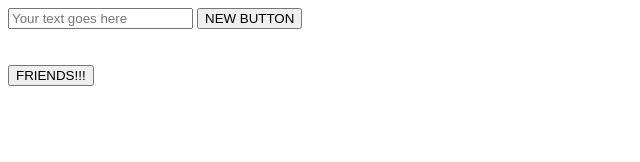
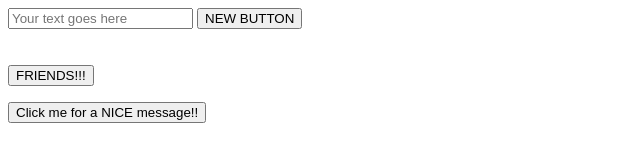
Before and after one commit to mdm121/manipulate_html_dom, a plain HTML site: page index.html in a window 1280 px wide. Both pictures are taken after a click on the button "NEW BUTTON". Shown: the whole page, without its empty margins (0-640 px from the left). Drawn offline with nearby package versions, Linux system fonts and the light colour scheme.

Commit message:
Progress made

```diff
--- a/apps.js
+++ b/apps.js
@@ -0,0 +1,22 @@
+let container = document.getElementById('container');
+
+document.addEventListener('DOMContentLoaded', function() {
+let btn = document.createElement('button');
+btn.innerText = "Click me for a NICE message!!";
+btn.addEventListener('click', function() {
+    alert("Conquer all obstacles in your way... today shall be an amazing day!!");
+
+});
+
+container.appendChild(btn);
+
+let newBtn = document.getElementById('newBtn');
+let textBox = document.getElementById('textBox');
+newBtn.addEventListener('click', function() {
+    let text = document.getElementById('textBox').value;
+    alert(text);
+});
+
+
+
+});
--- a/index.html
+++ b/index.html
@@ -8,6 +8,8 @@
     <link rel="stylesheet" href="style.css">
 </head>
 <body>
+    <div id="container">
+
     <input id="textBox" type="text" placeholder="Your text goes here">
     <button id="newBtn">NEW BUTTON</button><br><br><br>
 
@@ -24,5 +26,7 @@
     integrity="sha256-2Kok7MbOyxpgUVvAk/HJ2jigOSYS2auK4Pfzbm7uH60="
     crossorigin="anonymous"></script>
     <script src="apps.js"></script>
+
+    </div>
 </body>
 </html>
```
